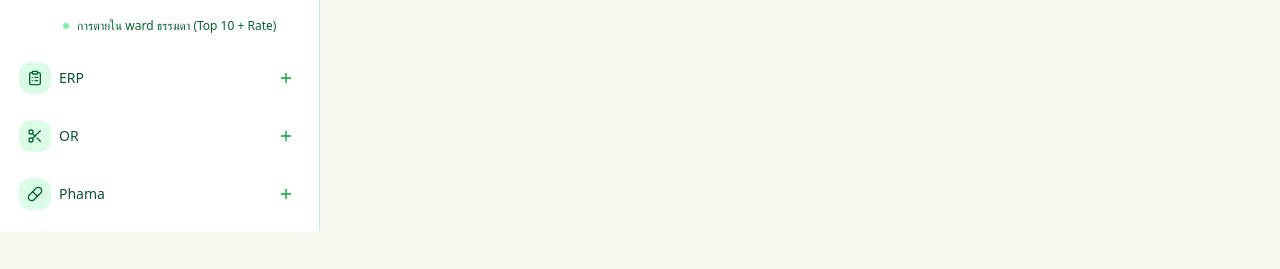
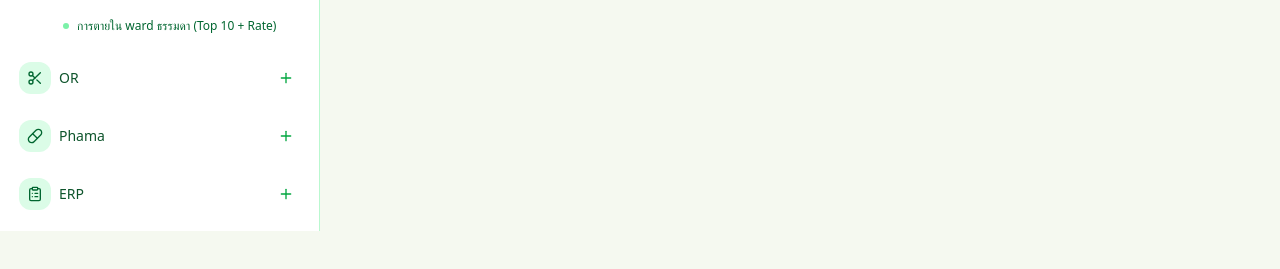
Before and after one commit to tehnplk/datacenter2, a Next.js app: page /ICU/bed-occupancy in a window 1280 px wide. Shown: the part 429-698 px from the top of the page. Built offline with nearby package versions, Linux system fonts and the light colour scheme; no server answers; the database is empty.

Commit message:
refactor(nav): move ERP section to bottom of navigation menu

```diff
--- a/src/components/dashboard/nav.tsx
+++ b/src/components/dashboard/nav.tsx
@@ -88,18 +88,6 @@ export const DASHBOARD_NAV: NavGroup[] = [
     ],
   },
   {
-    id: "erp",
-    label: "ERP",
-    icon: <ClipboardList className="h-4 w-4" />,
-    items: [
-      {
-        id: "beds",
-        label: "เตียง: รวม/ชายหญิง/ทั่วไป/พิเศษ/ICU/semi + ครองเตียง",
-        href: "/ERP/bed-summary",
-      },
-    ],
-  },
-  {
     id: "or",
     label: "OR",
     icon: <Scissors className="h-4 w-4" />,
@@ -138,4 +126,16 @@ export const DASHBOARD_NAV: NavGroup[] = [
       },
     ],
   },
+  {
+    id: "erp",
+    label: "ERP",
+    icon: <ClipboardList className="h-4 w-4" />,
+    items: [
+      {
+        id: "beds",
+        label: "เตียง: รวม/ชายหญิง/ทั่วไป/พิเศษ/ICU/semi + ครองเตียง",
+        href: "/ERP/bed-summary",
+      },
+    ],
+  },
 ];
```
